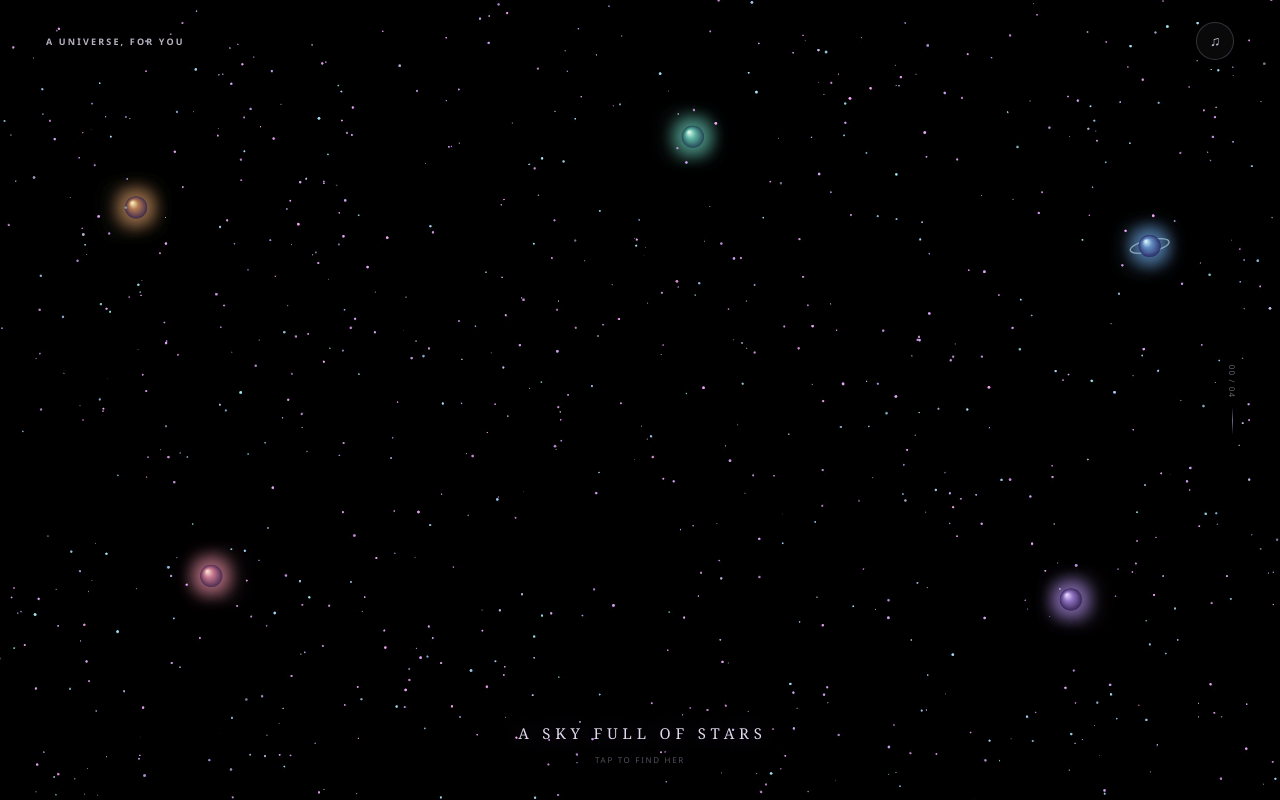
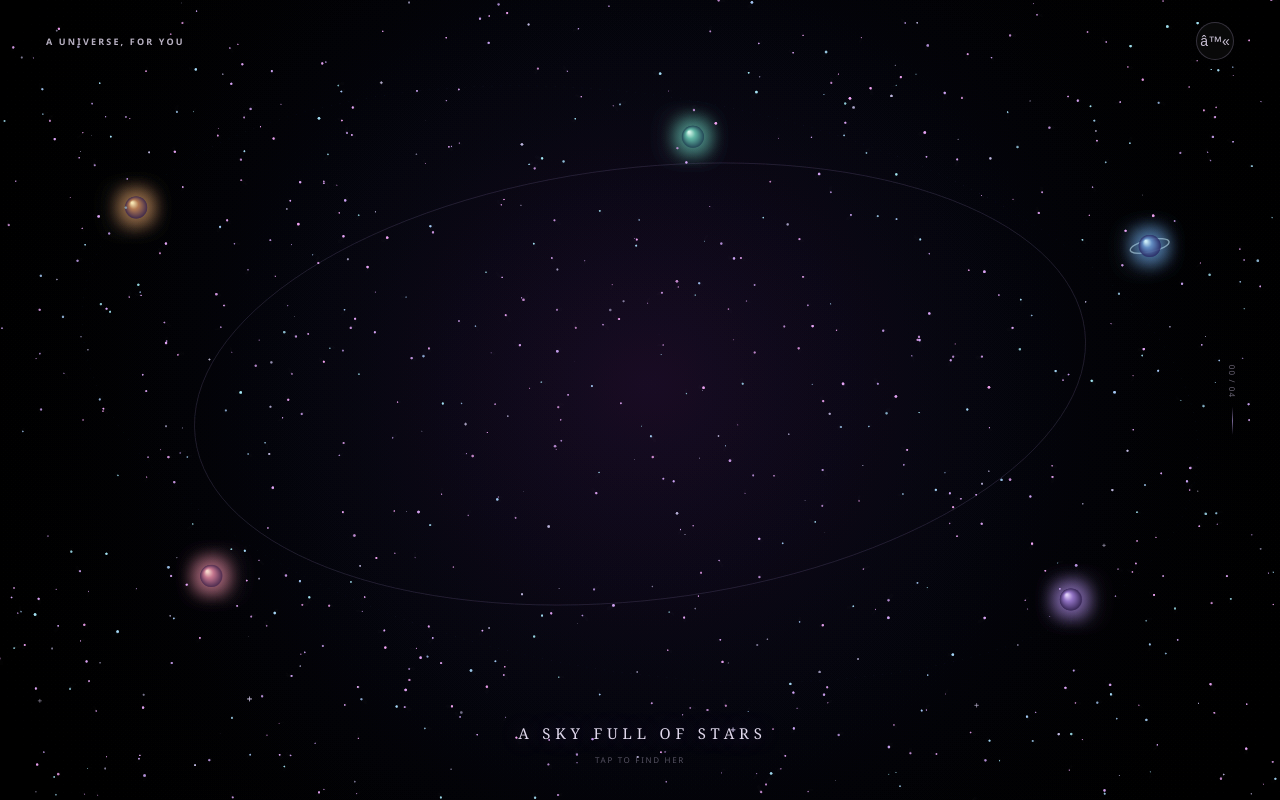
Before and after one commit to deepranjan71/sumi-constellation, a plain HTML site: page index.html in a window 1280 px wide. Drawn offline with Linux system fonts and the light colour scheme; animation ran at ten frames a second.

Commit message:
Polish constellation visuals
Co-authored-by: Copilot <223556219+Copilot@users.noreply.github.com>

```diff
--- a/index.html
+++ b/index.html
@@ -5,7 +5,7 @@
   <meta name="viewport" content="width=device-width, initial-scale=1, viewport-fit=cover">
   <meta name="theme-color" content="#000000">
   <meta name="description" content="A living constellation, made for Sumi Lama.">
-  <title>For Sumi — Constellation</title>
+  <title>For Sumi â€” Constellation</title>
   <style>
     :root {
       color-scheme: dark;
@@ -180,7 +180,7 @@
     <header class="topline">
       <span class="signature">A UNIVERSE, FOR YOU</span>
       <button class="sound-button" id="sound-button" type="button" aria-label="Turn music on" aria-pressed="false" title="Turn music on">
-        <span id="sound-icon" aria-hidden="true">♫</span>
+        <span id="sound-icon" aria-hidden="true">â™«</span>
       </button>
     </header>
     <div class="page-mark" aria-hidden="true">
@@ -213,6 +213,7 @@
       const particles = [];
       const stars = [];
       const planets = [];
+      const links = [];
       const pointer = { x: -1000, y: -1000, active: false };
       const reducedMotion = window.matchMedia("(prefers-reduced-motion: reduce)").matches;
       const particleCount = 720;
@@ -241,7 +242,8 @@
             y: Math.random() * height,
             radius: Math.random() * 1.05 + .2,
             phase: Math.random() * Math.PI * 2,
-            speed: Math.random() * .0007 + .0002
+            speed: Math.random() * .0007 + .0002,
+            sparkle: Math.random() > .94
           });
         }
       }
@@ -296,6 +298,98 @@
           context.fill();
           context.restore();
         }
+      }
+
+      function buildLinks() {
+        links.length = 0;
+        const grid = new Map();
+        const cellSize = 9;
+        for (let i = 0; i < particles.length; i++) {
+          const target = targets[i % targets.length];
+          const cellX = Math.floor(target.x / cellSize);
+          const cellY = Math.floor(target.y / cellSize);
+          for (let x = cellX - 1; x <= cellX + 1; x++) {
+            for (let y = cellY - 1; y <= cellY + 1; y++) {
+              const neighbors = grid.get(`${x},${y}`);
+              if (!neighbors) continue;
+              for (const neighbor of neighbors) {
+                const other = targets[neighbor % targets.length];
+                const dx = target.x - other.x;
+                const dy = target.y - other.y;
+                const distanceSquared = dx * dx + dy * dy;
+                if (distanceSquared > 9 && distanceSquared < 68) links.push([neighbor, i]);
+              }
+            }
+          }
+          const key = `${cellX},${cellY}`;
+          if (!grid.has(key)) grid.set(key, []);
+          grid.get(key).push(i);
+        }
+      }
+
+      function drawNebula(time) {
+        const drift = Math.sin(time * .00008) * width * .025;
+        const glow = context.createRadialGradient(
+          width * .5 + drift, height * .48, 0,
+          width * .5 + drift, height * .48, Math.max(width, height) * .58
+        );
+        glow.addColorStop(0, "rgba(80, 39, 113, .1)");
+        glow.addColorStop(.48, "rgba(35, 38, 89, .045)");
+        glow.addColorStop(1, "rgba(0, 0, 0, 0)");
+        context.fillStyle = glow;
+        context.fillRect(0, 0, width, height);
+      }
+
+      function drawOrbits() {
+        context.save();
+        context.strokeStyle = "rgba(173, 151, 218, .075)";
+        context.lineWidth = .7;
+        context.beginPath();
+        context.ellipse(width * .5, height * .48, width * .35, height * .27, -.12, 0, Math.PI * 2);
+        context.stroke();
+        context.strokeStyle = "rgba(125, 157, 208, .045)";
+        context.setLineDash([1, 8]);
+        context.beginPath();
+        context.ellipse(width * .5, height * .48, width * .44, height * .36, .16, 0, Math.PI * 2);
+        context.stroke();
+        context.restore();
+      }
+
+      function drawLinks() {
+        if (formationIndex < 0 || !links.length) return;
+        context.save();
+        context.lineWidth = .65;
+        context.beginPath();
+        for (const [first, second] of links) {
+          const a = particles[first];
+          const b = particles[second];
+          const aDx = a.x - a.tx;
+          const aDy = a.y - a.ty;
+          const bDx = b.x - b.tx;
+          const bDy = b.y - b.ty;
+          if (aDx * aDx + aDy * aDy < 4900 && bDx * bDx + bDy * bDy < 4900) {
+            context.moveTo(a.x, a.y);
+            context.lineTo(b.x, b.y);
+          }
+        }
+        context.strokeStyle = "rgba(167, 146, 220, .11)";
+        context.stroke();
+        context.beginPath();
+        for (const [first, second] of links) {
+          const a = particles[first];
+          const b = particles[second];
+          const aDx = a.x - a.tx;
+          const aDy = a.y - a.ty;
+          const bDx = b.x - b.tx;
+          const bDy = b.y - b.ty;
+          if (aDx * aDx + aDy * aDy < 576 && bDx * bDx + bDy * bDy < 576) {
+            context.moveTo(a.x, a.y);
+            context.lineTo(b.x, b.y);
+          }
+        }
+        context.strokeStyle = "rgba(227, 207, 255, .14)";
+        context.stroke();
+        context.restore();
       }
 
       function maskPoints(type) {
@@ -408,6 +502,7 @@
             particle.ty = target.y + (Math.random() - .5) * 1.4;
           });
         }
+        buildLinks();
         window.clearTimeout(labelTimer);
         nameLabel.classList.add("changing");
         labelTimer = window.setTimeout(() => {
@@ -450,6 +545,7 @@
             particle.x = Math.min(width, Math.max(0, particle.x));
             particle.y = Math.min(height, Math.max(0, particle.y));
           });
+          buildLinks();
         }
       }
 
@@ -458,13 +554,29 @@
         previousTime = time;
         context.fillStyle = "rgba(0, 0, 0, .24)";
         context.fillRect(0, 0, width, height);
+        drawNebula(time);
+        drawOrbits();
 
         for (const star of stars) {
           const shimmer = .22 + (Math.sin(time * star.speed + star.phase) + 1) * .23;
           context.fillStyle = `rgba(218, 210, 255, ${shimmer})`;
-          context.beginPath();
-          context.arc(star.x, star.y, star.radius, 0, Math.PI * 2);
-          context.fill();
+          if (star.sparkle) {
+            context.save();
+            context.globalAlpha = shimmer;
+            context.strokeStyle = "#e5dcff";
+            context.lineWidth = .55;
+            context.beginPath();
+            context.moveTo(star.x - star.radius * 2, star.y);
+            context.lineTo(star.x + star.radius * 2, star.y);
+            context.moveTo(star.x, star.y - star.radius * 2);
+            context.lineTo(star.x, star.y + star.radius * 2);
+            context.stroke();
+            context.restore();
+          } else {
+            context.beginPath();
+            context.arc(star.x, star.y, star.radius, 0, Math.PI * 2);
+            context.fill();
+          }
         }
         drawPlanets(time);
 
@@ -501,6 +613,9 @@
             if (particle.y < -2) particle.y = height + 2;
             else if (particle.y > height + 2) particle.y = -2;
           }
+        }
+        drawLinks();
+        for (const particle of particles) {
           const glow = .48 + (Math.sin(time * .0014 + particle.phase) + 1) * .22;
           context.fillStyle = `hsla(${particle.hue}, 95%, 83%, ${glow})`;
           context.beginPath();
@@ -559,7 +674,7 @@
         soundButton.setAttribute("aria-pressed", "true");
         soundButton.setAttribute("aria-label", "Turn music off");
         soundButton.title = "Turn music off";
-        soundIcon.textContent = "♫";
+        soundIcon.textContent = "â™«";
       }
 
       function stopMusic() {
@@ -570,7 +685,7 @@
         soundButton.setAttribute("aria-pressed", "false");
         soundButton.setAttribute("aria-label", "Turn music on");
         soundButton.title = "Turn music on";
-        soundIcon.textContent = "♪";
+        soundIcon.textContent = "â™ª";
       }
 
       function toggleMusic() {
```
